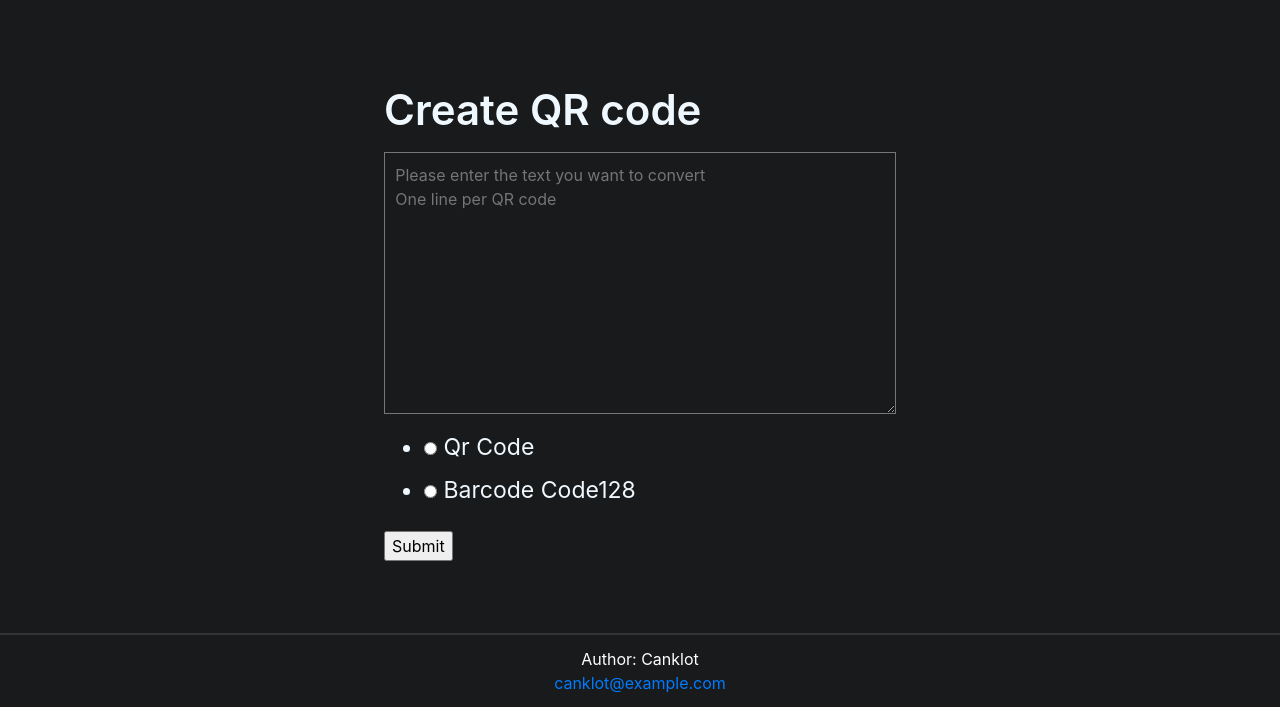
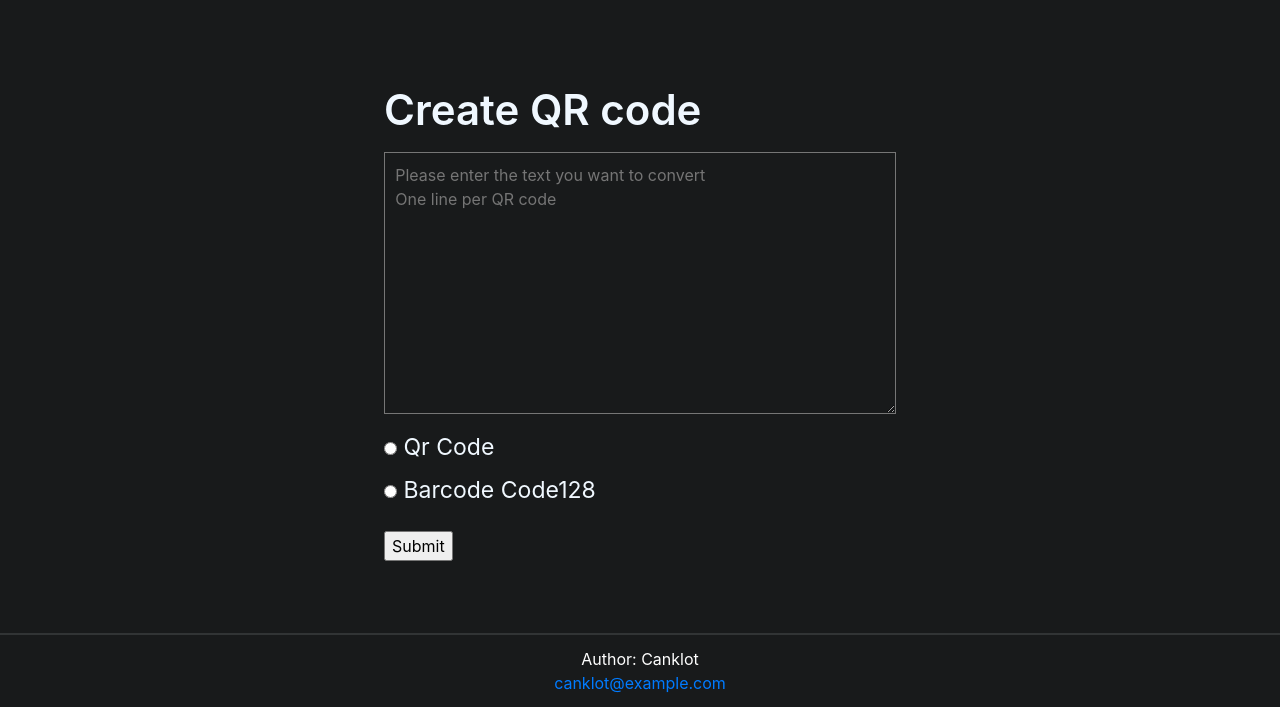
Before and after one commit to canklot/Django_qr, a Django app: page /qr_app/ in a window 1280 px wide. Shown: the part 93-800 px from the top of the page. Run offline with Django 3.2, Linux system fonts and the light colour scheme.

Commit message:
Removed list marker in radio buttons

```diff
--- a/qr_project/qr_app/templates/qr_app/form.html
+++ b/qr_project/qr_app/templates/qr_app/form.html
@@ -14,6 +14,10 @@
 
     .form_radio_css {
         font-size: larger;
+    }
+    .form_radio_css ul {
+        list-style-type: none;
+        padding: 0px;
     }
 
     .form_text_css {
```
Also changed, not shown: qr_project/qr_app/static/scripts.js (+5 -3 lines).
